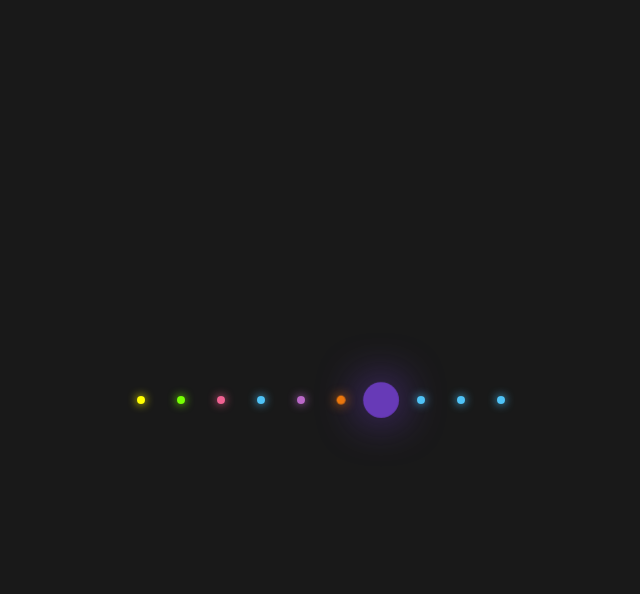
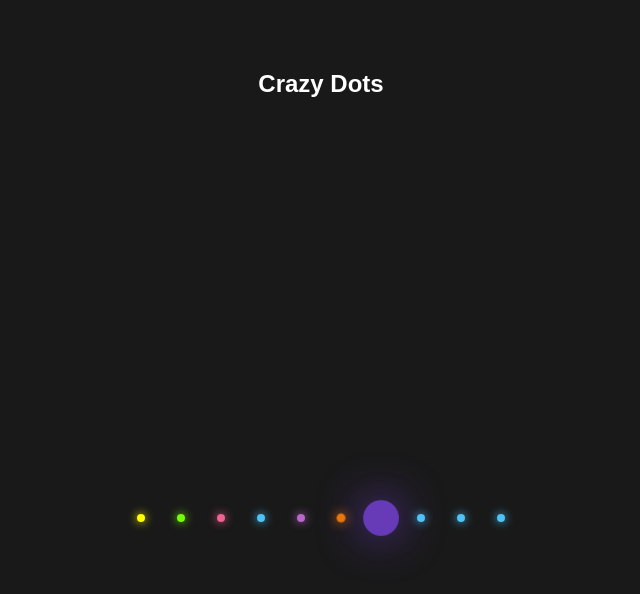
Before and after one commit to NahshonThompson/my-first-repo, a plain HTML site: page index.html in a window 1280 px wide. Shown: the whole page, without its empty margins (319-959 px from the left). Drawn offline with Linux system fonts and the light colour scheme.

Commit message:
added a h2

```diff
--- a/index.html
+++ b/index.html
@@ -7,6 +7,8 @@
   <title>Glowing Dots</title>
 </head>
 <body>
+  <div>
+    <h2>Crazy Dots</h2>
     <ul>
       <li></li>
       <li></li>
@@ -19,5 +21,6 @@
       <li></li>
       <li></li>
     </ul>
+  </div>
 </body>
 </html>
```
Lines whose indentation alone changed are shown as unchanged.
